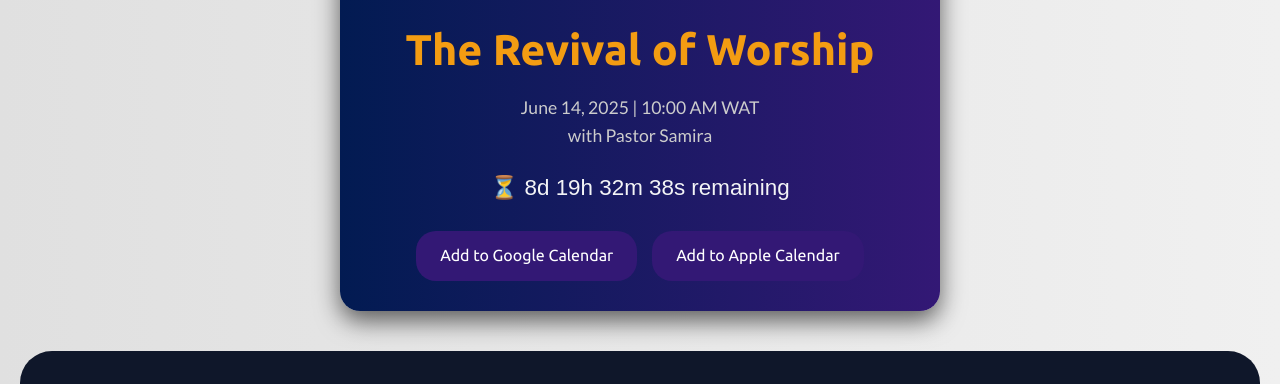
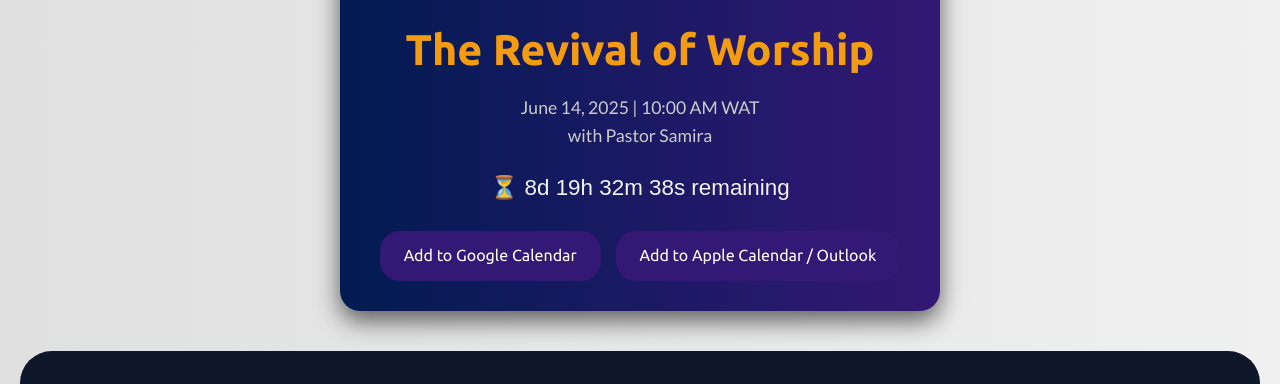
Before and after one commit to VictorTheDev1/Evolvewithsamira, a plain HTML site: page Evolve With Samira/index.html in a window 1280 px wide. Shown: the part 2752-3136 px from the top of the page. Drawn offline with nearby package versions, Linux system fonts and the light colour scheme; a web font is replaced by a local one.

Commit message:
Add files via upload

```diff
--- a/Evolve With Samira/index.html
+++ b/Evolve With Samira/index.html
@@ -110,9 +110,9 @@
       <a href="https://calendar.google.com/calendar/render?action=TEMPLATE&text=The+Revival+of+Worship+by+Pastor+Samira&dates=20250614T090000Z/20250614T110000Z&details=An+unforgettable+morning+of+worship+and+spiritual+awakening+with+Pastor+Samira!" target="_blank">
         Add to Google Calendar
       </a>
-      <a href="TheRevivalOfWorship.ics" download="TheRevivalOfWorship.ics">
-        Add to Apple Calendar
-      </a>
+     <a href="https://evolvedusolutions.com/TheRevivalOfWorship.ics" download="TheRevivalOfWorship.ics">
+  Add to Apple Calendar / Outlook
+</a>
     </div>
   </div>
 </div>
```
Also changed, not shown: 1 other file.
